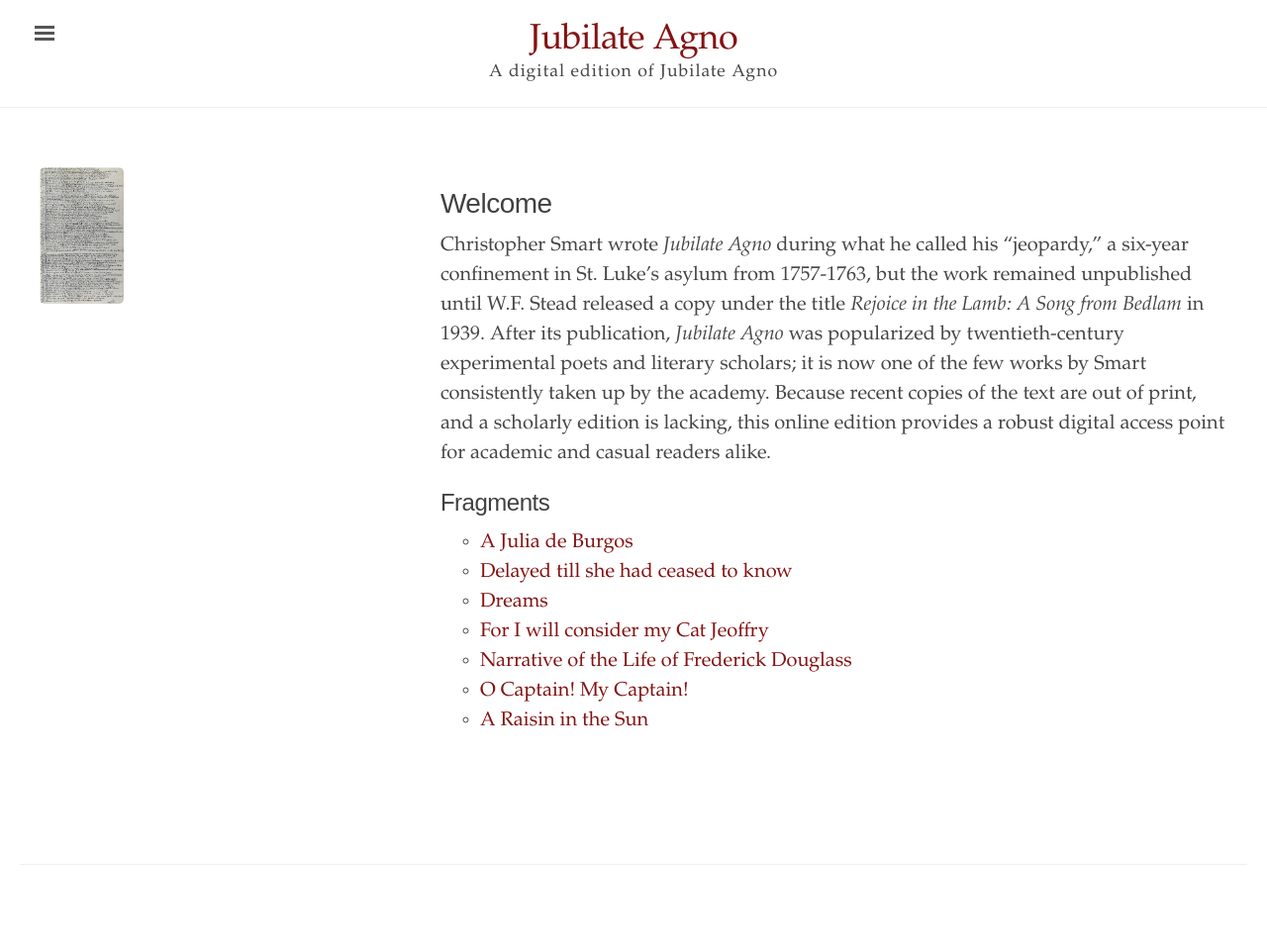
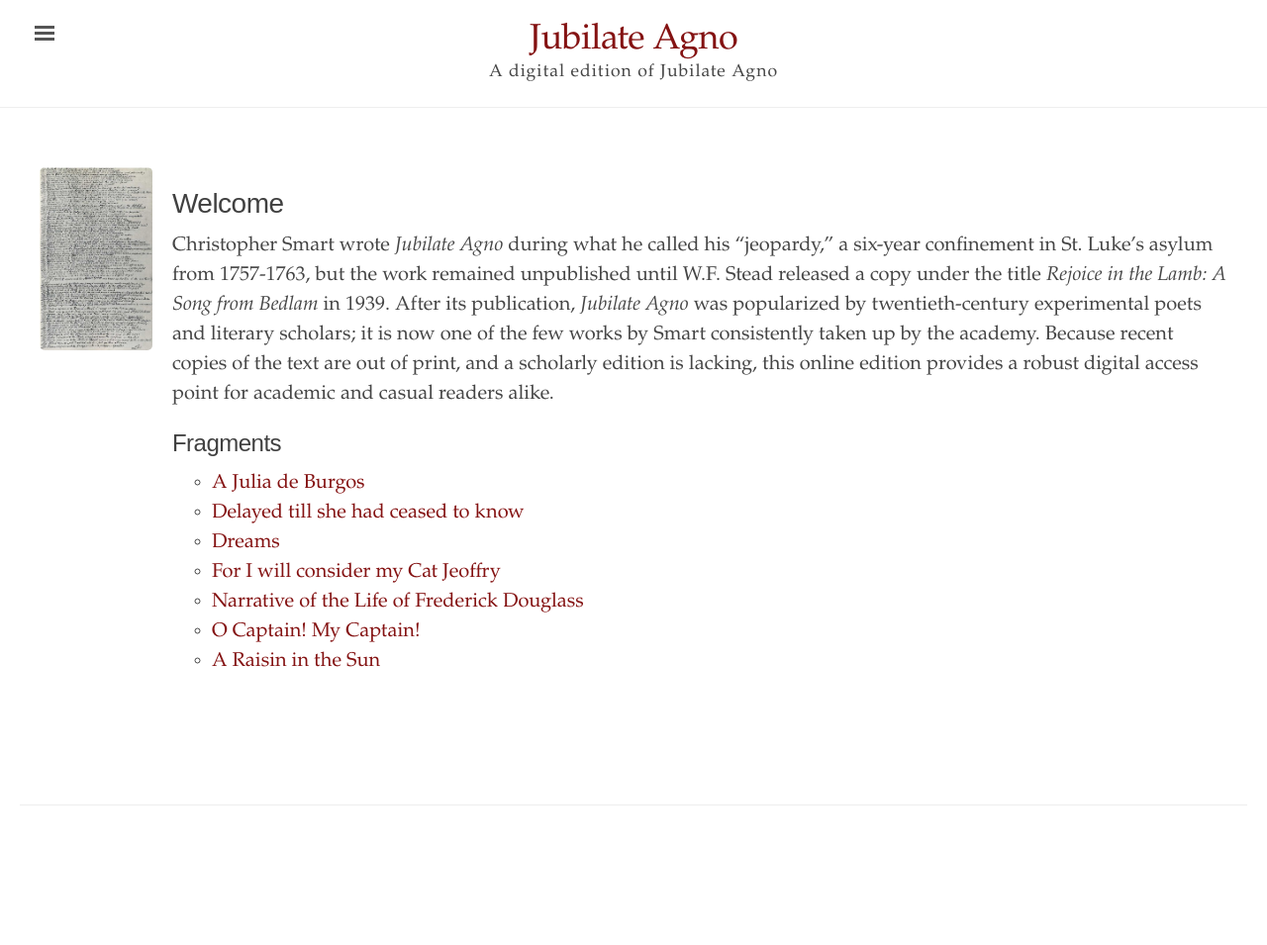
Before and after one commit to jwhittell/jubilate-agno-ed, a Jekyll site: the page built from index.html, in a window 1280 px wide. Shown: the whole page at 99% size. Built offline with Jekyll 4.4.1, drawn with Linux system fonts in a browser that asks for light colours; after the commit the page ends 900 px from its top, so only the background shows below that.

Commit message:
Update _ja.scss

```diff
--- a/_sass/_ja.scss
+++ b/_sass/_ja.scss
@@ -20,7 +20,7 @@
 
 div.column-text {
 	margin-bottom: 1rem;
-	margin-left: 16em;
+	margin-left: 1em;
 }
 
 .column {
```
